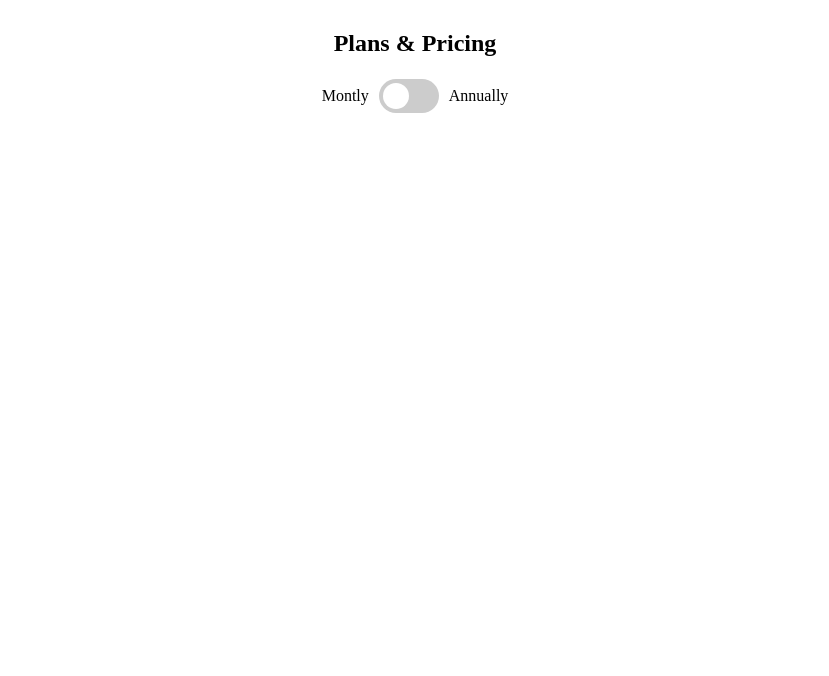
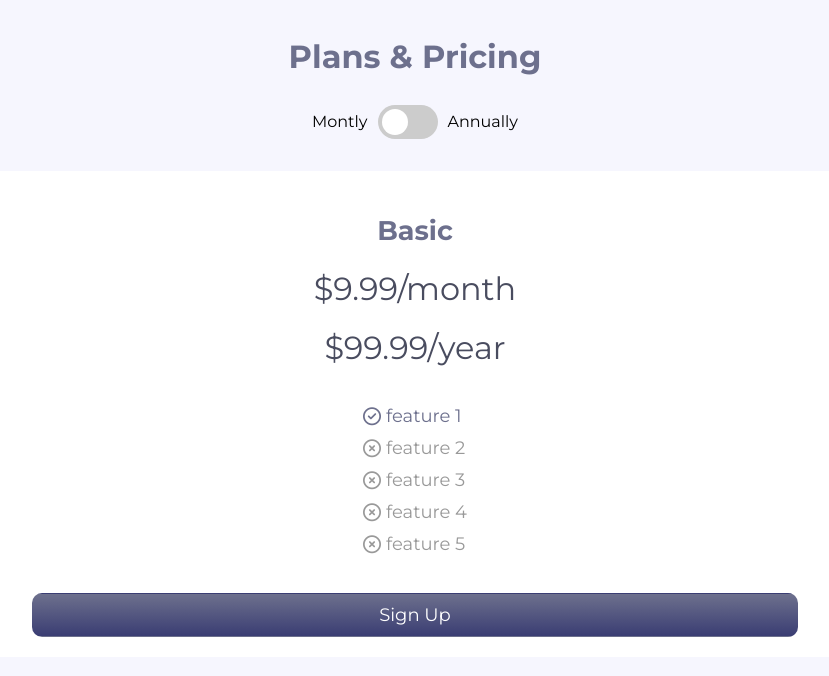
Before and after one commit to artemandrosenko/comparison-table, a plain HTML site: page index.html in a window 1280 px wide. Shown: the whole page, without its empty margins (225-1054 px from the left). Drawn offline with Linux system fonts and the light colour scheme.

Commit message:
Add card block with price

```diff
--- a/index.html
+++ b/index.html
@@ -5,6 +5,7 @@
     <meta charset="UTF-8">
     <meta name="viewport" content="width=device-width, initial-scale=1.0">
     <title>Comparison Table</title>
+    <link href="https://cdnjs.cloudflare.com/ajax/libs/font-awesome/6.4.2/css/all.min.css" rel="stylesheet">
     <link rel="stylesheet" href="./style/style.css">
 </head>
 
@@ -20,6 +21,21 @@
                 </label>
                 <span class="toggle__title">Annually</span>
             </div>
+            <div class="comparison__cards-container">
+                <div class="card">
+                    <h2 class="card__header">Basic</h2>
+                    <div class="card__price">$9.99/month</div>
+                    <div class="card__price">$99.99/year</div>
+                    <ul class="card__feature-list">
+                        <li class="card__feature-item check"><i class="fa-regular fa-circle-check"></i> feature 1</li>
+                        <li class="card__feature-item cross"><i class="fa-regular fa-circle-xmark"></i> feature 2</li>
+                        <li class="card__feature-item cross"><i class="fa-regular fa-circle-xmark"></i> feature 3</li>
+                        <li class="card__feature-item cross"><i class="fa-regular fa-circle-xmark"></i> feature 4</li>
+                        <li class="card__feature-item cross"><i class="fa-regular fa-circle-xmark"></i> feature 5</li>
+                    </ul>
+                    <a href="#" class="card__signup">Sign Up</a>
+                </div>
+            </div>
         </section>
     </main>
 </body>
--- /dev/null
+++ b/style/_card.sass
@@ -0,0 +1,53 @@
+.card
+    display: flex
+    flex-direction: column
+    align-items: center
+    padding: 20px 10px
+    background-color: #fff
+    border-radius: 10px
+    font-size: 18px
+    color: #6D708D
+
+    &__price
+        margin-bottom: 20px
+        font-size: 32px
+        color: #494C5F
+
+    &__feature-list
+        padding: 0
+        list-style: none
+
+    &__feature-item
+        display: flex
+        align-items: center
+        margin-bottom: 10px
+        &:last-child
+            margin-bottom: 20px
+
+        &.cross
+            color: #999
+
+        .fa-regular
+            margin-right: 5px
+
+    &__signup
+        display: block
+        width: 60%
+        padding: 10px
+        border: 1px solid transparent
+        border-radius: 10px
+        background: linear-gradient(#6D708D, #3A3D73)
+        color: #fff
+        text-align: center
+        text-decoration: none
+
+        &:hover
+            background: linear-gradient(#696FDD, #3A3D73)
+
+        &:hover, &:focus
+            animation: pulse 1s
+            box-shadow: 0 0 0 2em transparent
+
+        @keyframes pulse
+            0%
+                box-shadow: 0 0 0 0 #6D708D
--- a/style/style.sass
+++ b/style/style.sass
@@ -1,8 +1,13 @@
+@import url('https://fonts.googleapis.com/css2?family=Montserrat:wght@400;700&display=swap')
 @import toggle
+@import card
 
 body
     margin: 0
+    padding: 0
     box-sizing: border-box
+    background-color: #F6F6FE
+    font-family: 'Montserrat', sans-serif
 
 .main
     margin: 10px
@@ -13,6 +18,8 @@ body
     justify-content: center
 
     &__header
+        font-size: 32px
+        color: #6D708D
         text-align: center
 
     &__toggle
@@ -20,53 +27,7 @@ body
         justify-content: center
         align-items: center
 
-// .toggle
-//     &__title
-//         margin: 10px
-
-// /* The switch - the box around the slider
-// .switch
-//     position: relative
-//     display: inline-block
-//     width: 60px
-//     height: 34px
-
-//     &__input
-//         opacity: 0
-//         width: 0
-//         height: 0
-
-//         &:checked + .slider
-//             background-color: #2196F3
-
-//         &:focus + .slider
-//             box-shadow: 0 0 1px #2196F3
-
-//         &:checked + .slider:before
-//             -webkit-transform: translateX(26px)
-//             -ms-transform: translateX(26px)
-//             transform: translateX(26px)
-
-// .slider
-//     position: absolute
-//     cursor: pointer
-//     top: 0
-//     left: 0
-//     right: 0
-//     bottom: 0
-//     background-color: #ccc
-//     border-radius: 34px
-//     -webkit-transition: .4s
-//     transition: .4s
-
-//     &:before
-//         position: absolute
-//         content: ""
-//         height: 26px
-//         width: 26px
-//         left: 4px
-//         bottom: 4px
-//         background-color: white
-//         border-radius: 50%
-//         -webkit-transition: .4s
-//         transition: .4s
+    &__cards-container
+        display: flex
+        flex-direction: column
+        margin: 30px 0
```
Also changed, not shown: style/style.css, 1 other file.
